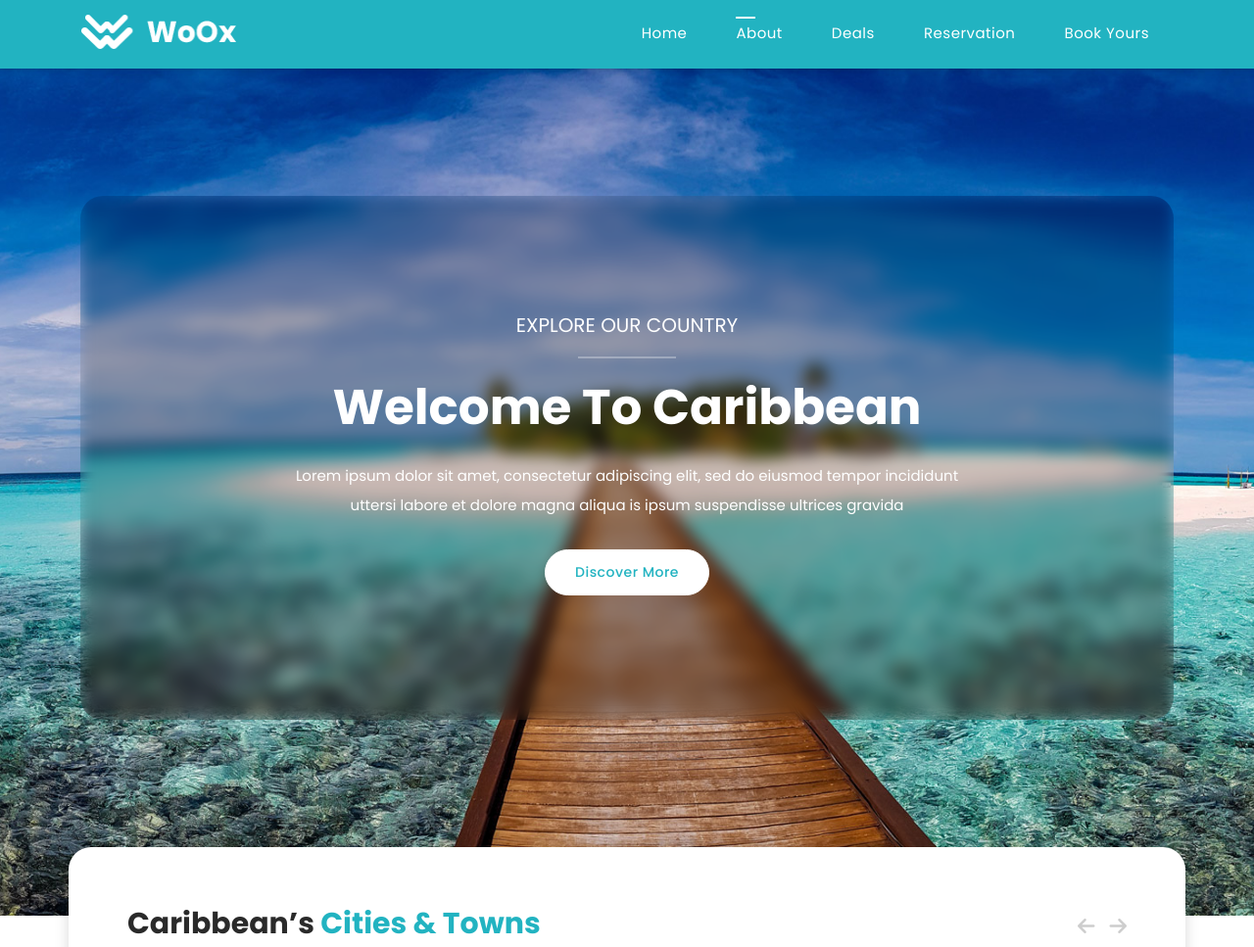
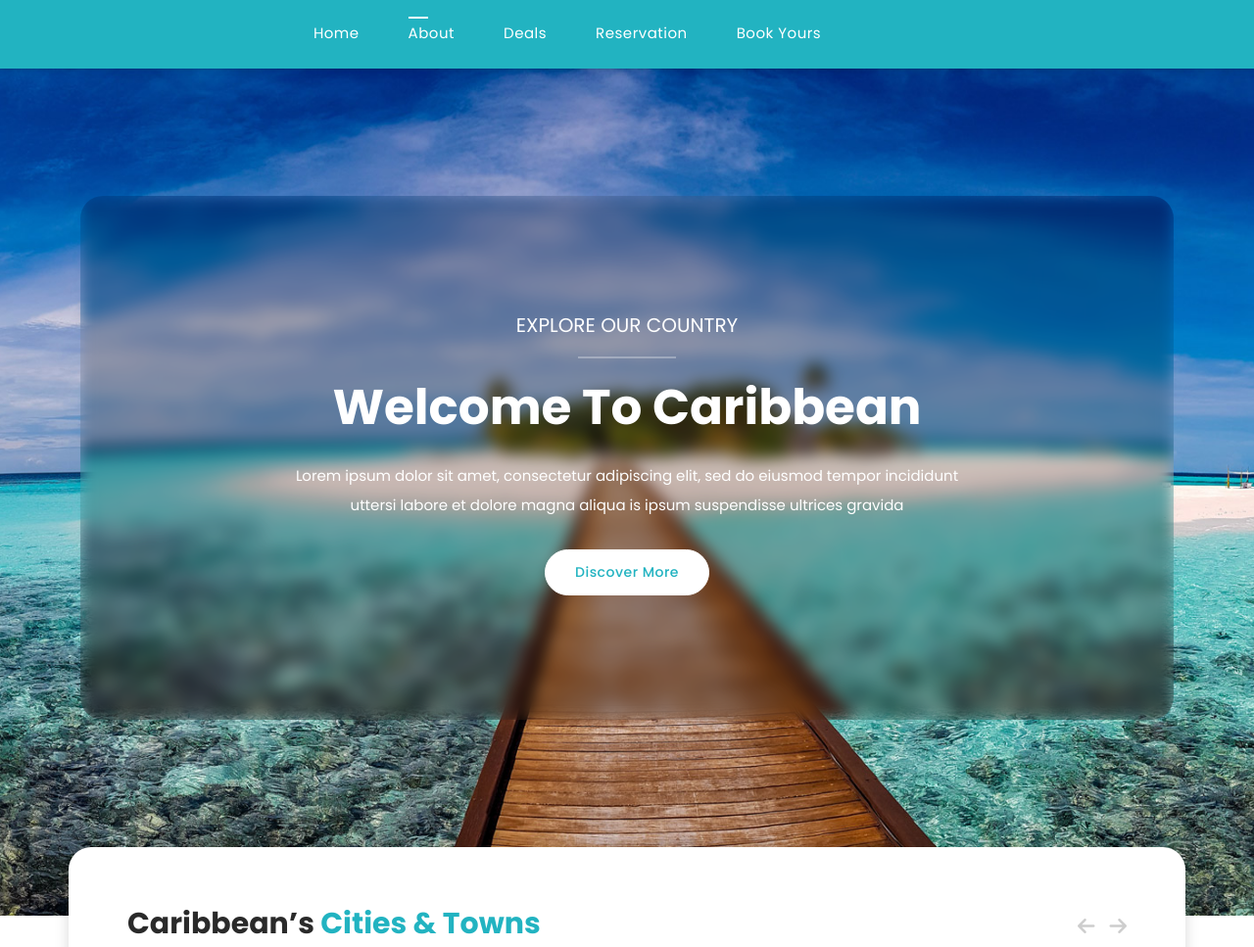
Before and after one commit to iTomasMKD/travel, a plain HTML site: page about.html in a window 1280 px wide. Shown: the top 967 px of the page at 98% size. Drawn offline with nearby package versions, Linux system fonts and the light colour scheme.

Commit message:
Logo changes

```diff
--- a/about.html
+++ b/about.html
@@ -50,9 +50,9 @@ https://templatemo.com/tm-580-woox-travel
             <div class="col-12">
                 <nav class="main-nav">
                     <!-- ***** Logo Start ***** -->
-                    <a href="index.html" class="logo">
+                    <!--<a href="index.html" class="logo">
                         <img src="assets/images/logo.png" alt="">
-                    </a>
+                    </a>-->
                     <!-- ***** Logo End ***** -->
                     <!-- ***** Menu Start ***** -->
                     <ul class="nav">
```
Also changed, not shown: deals.html (+2 -2 lines), reservation.html (+2 -2 lines).
